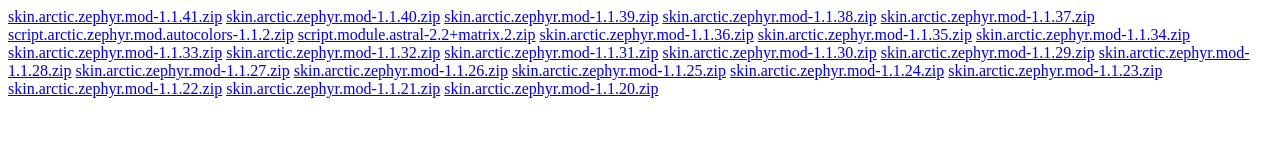
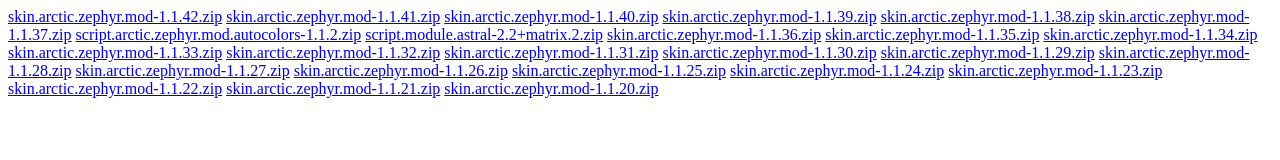
Before and after one commit to beatmasterRS/beatmasterRS.github.io, a plain HTML site: page index.html in a window 1280 px wide. Drawn offline with Linux system fonts and the light colour scheme.

Commit message:
[Index] added version 1.1.42

```diff
--- a/index.html
+++ b/index.html
@@ -1,5 +1,6 @@
 <!DOCTYPE html>
 <html><head><meta http-equiv="Content-Type" content="text/html; charset=UTF-8"></head><body>
+<a href="skin.arctic.zephyr.mod-1.1.42.zip">skin.arctic.zephyr.mod-1.1.42.zip</a>
 <a href="skin.arctic.zephyr.mod-1.1.41.zip">skin.arctic.zephyr.mod-1.1.41.zip</a>
 <a href="skin.arctic.zephyr.mod-1.1.40.zip">skin.arctic.zephyr.mod-1.1.40.zip</a>
 <a href="skin.arctic.zephyr.mod-1.1.39.zip">skin.arctic.zephyr.mod-1.1.39.zip</a>
```
Also changed, not shown: 1 other file.
